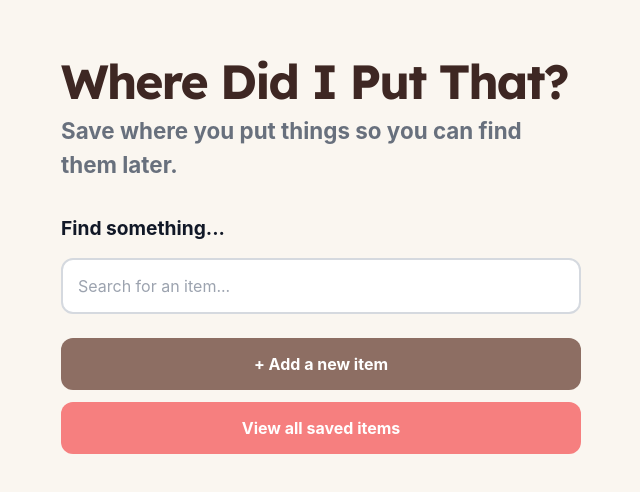
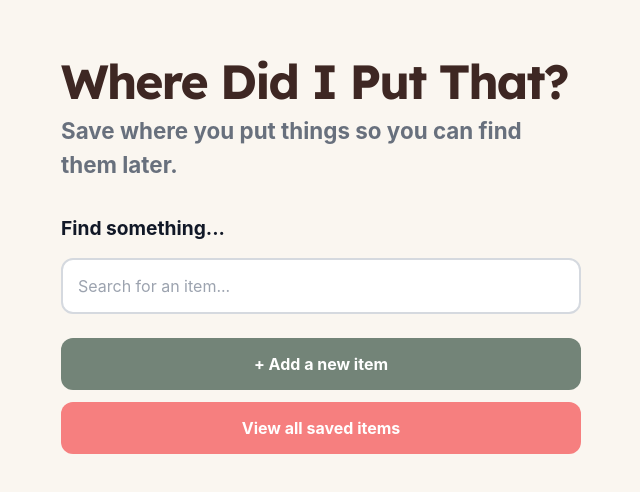
Before and after one commit to Jenni311/where-did-i-put-that, a React (Vite) app: page / in a window 1280 px wide. Shown: the top 492 px of the page, without its empty margins (319-959 px from the left). Built offline with nearby package versions, Linux system fonts and the light colour scheme.

Commit message:
colour change: add a new item button

```diff
--- a/src/index.css
+++ b/src/index.css
@@ -15,6 +15,7 @@
   color: #1f2933;
 
   background: #FAF6F0;
+  /*background: #FFFBEA*/
 
 }
 
@@ -33,6 +34,8 @@ body {
   min-height: 100vh;
 
   background: #FAF6F0;
+  /*background: #FFFBEA*/
+
 
 }
 
@@ -164,8 +167,9 @@ button {
 
   padding: 14px 18px;
 
- /* background: #0e8aa0;*/
- background: #8D6E63;
+ /* background: #0e8aa0;
+ background: #8D6E63;*/
+ background: #738478;
 
   color: white;
 
```
